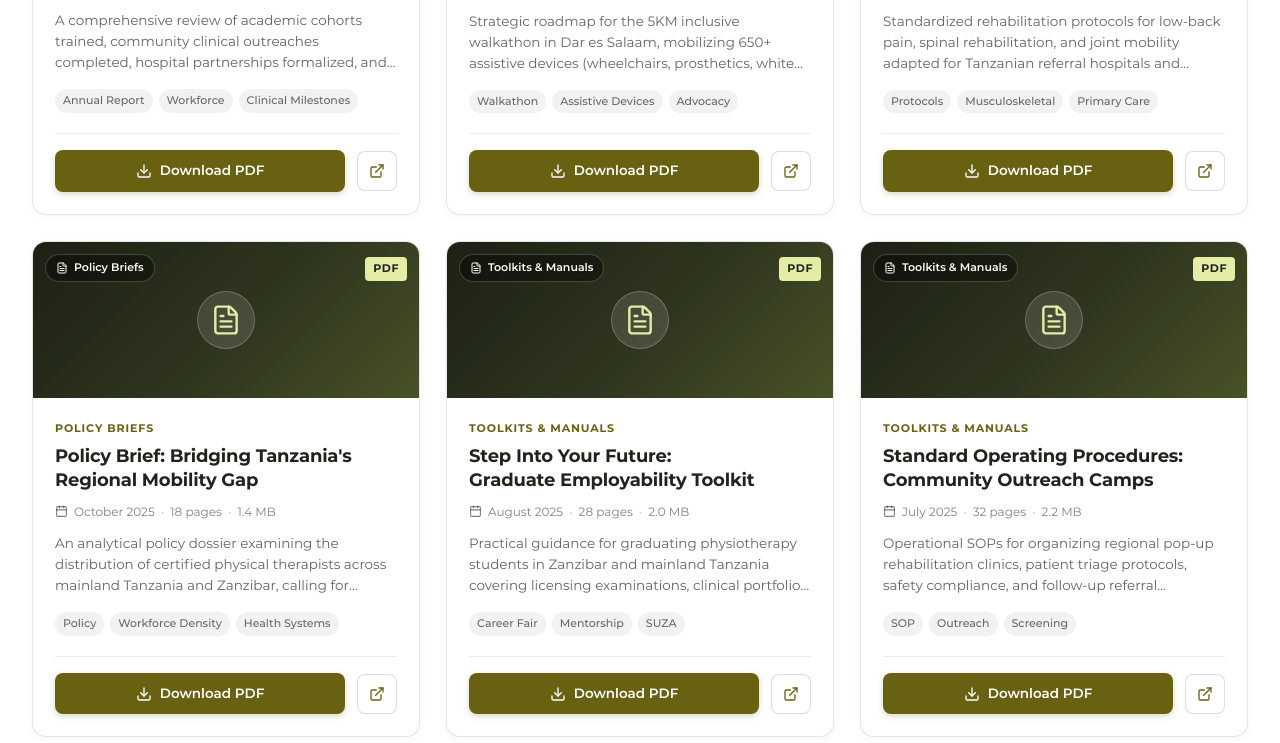
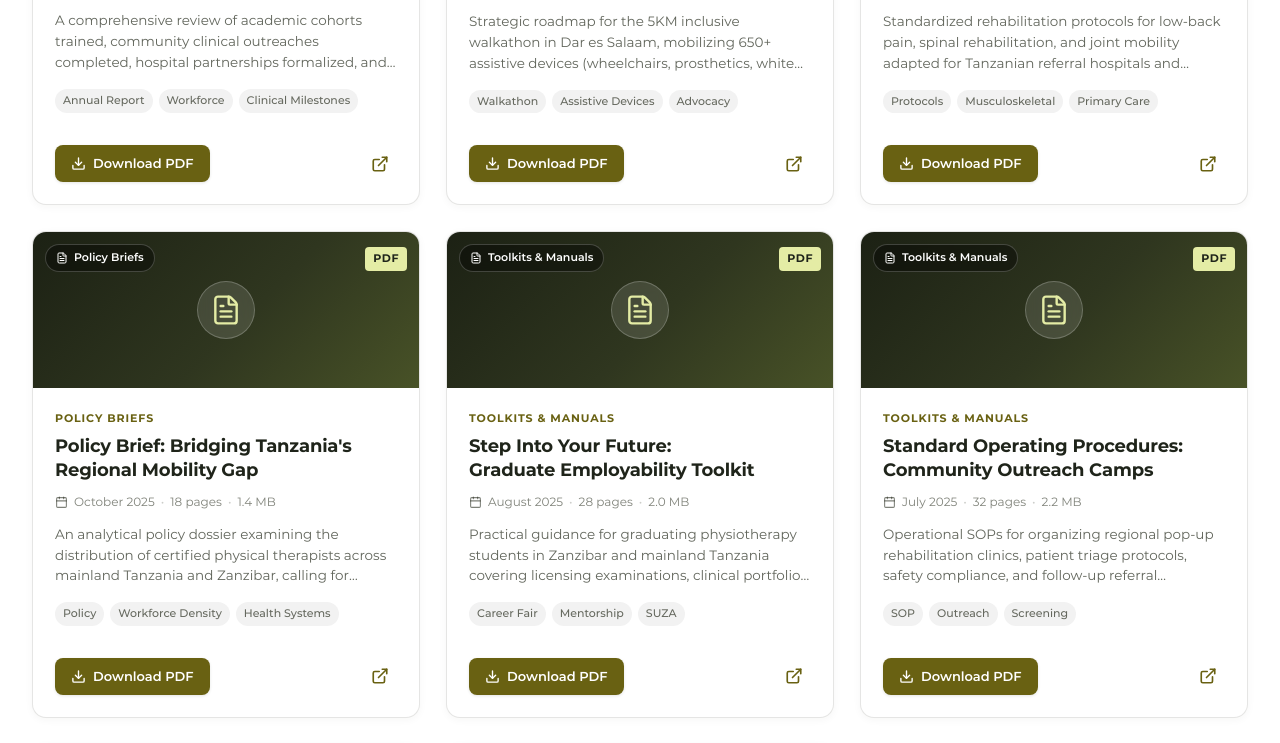
Before and after one commit to 0ero1n/physiotherapy-initiative-web, a Next.js app: page /resources in a window 1280 px wide. Shown: the part 820-1563 px from the top of the page. Built offline with nearby package versions, Linux system fonts and the light colour scheme.

Commit message:
Refine resource card buttons to match Msichana clean layout

```diff
--- a/src/app/globals.css
+++ b/src/app/globals.css
@@ -3263,40 +3263,39 @@ h3,
 
 /* ==========================================================================
    BUTTONS: EXACTLY LIKE MSICHANA INITIATIVE
-   [ Download PDF ] on left + [ ↗ ] ExternalLink on right
+   [ Download PDF ] on left + [ ↗ ] pure icon on right
    ========================================================================== */
 .pub-card-actions {
   display: flex;
   align-items: center;
   justify-content: space-between;
   gap: 12px;
-  padding-top: 16px;
-  border-top: 1px solid rgba(41, 46, 32, 0.09);
+  padding-top: 12px;
+  margin-top: auto;
 }
 
 .pub-download-btn {
-  flex: 1;
   display: inline-flex;
   align-items: center;
   justify-content: center;
-  gap: 8px;
+  gap: 7px;
   background: var(--olive);
-  color: var(--white);
-  font-family: var(--display);
-  font-size: 13.5px;
+  color: #ffffff;
+  font-family: var(--sans);
+  font-size: 13px;
   font-weight: 600;
-  padding: 10px 18px;
+  padding: 8px 16px;
   border-radius: 8px;
   text-decoration: none;
   cursor: pointer;
   transition: all 0.2s cubic-bezier(0.16, 1, 0.3, 1);
-  box-shadow: 0 2px 6px rgba(105, 97, 18, 0.25);
+  box-shadow: 0 1px 3px rgba(41, 46, 32, 0.12);
 }
 
 .pub-download-btn:hover {
   background: #504a0e;
-  color: var(--white);
-  box-shadow: 0 4px 14px rgba(105, 97, 18, 0.35);
+  color: #ffffff;
+  box-shadow: 0 4px 12px rgba(105, 97, 18, 0.28);
   transform: translateY(-1px);
 }
 
@@ -3305,15 +3304,15 @@ h3,
 }
 
 .pub-preview-btn {
-  width: 40px;
-  height: 40px;
   display: inline-flex;
   align-items: center;
   justify-content: center;
+  width: 34px;
+  height: 34px;
   border-radius: 8px;
-  border: 1.5px solid rgba(41, 46, 32, 0.16);
+  border: none;
+  background: transparent;
   color: var(--olive);
-  background: var(--white);
   text-decoration: none;
   cursor: pointer;
   transition: all 0.2s ease;
@@ -3321,9 +3320,8 @@ h3,
 }
 
 .pub-preview-btn:hover {
+  color: #504a0e;
   background: rgba(105, 97, 18, 0.08);
-  border-color: var(--olive);
-  color: var(--ink);
   transform: translateY(-1px);
 }
 
--- a/src/app/resources/page.tsx
+++ b/src/app/resources/page.tsx
@@ -191,7 +191,7 @@ export default function ResourcesPage() {
                       )}
                     </div>
 
-                    {/* Action Row: [Download PDF] button + [↗] external view icon button */}
+                    {/* Action Row: [Download PDF] pill on left + [↗] pure icon on right (Exact Msichana style) */}
                     <div className="pub-card-actions">
                       <a
                         href={doc.downloadUrl}
@@ -199,7 +199,7 @@ export default function ResourcesPage() {
                         className="pub-download-btn"
                         title={`Download ${doc.title} (${doc.fileSize})`}
                       >
-                        <Download size={16} aria-hidden="true" />
+                        <Download size={15} strokeWidth={2.2} aria-hidden="true" />
                         <span>Download PDF</span>
                       </a>
 
@@ -208,10 +208,10 @@ export default function ResourcesPage() {
                         target="_blank"
                         rel="noopener noreferrer"
                         className="pub-preview-btn"
-                        title="View document in new tab"
+                        title="Open document in new tab"
                         aria-label={`Open ${doc.title} in new tab`}
                       >
-                        <ExternalLink size={16} aria-hidden="true" />
+                        <ExternalLink size={18} strokeWidth={2.2} aria-hidden="true" />
                       </a>
                     </div>
                   </div>
```
